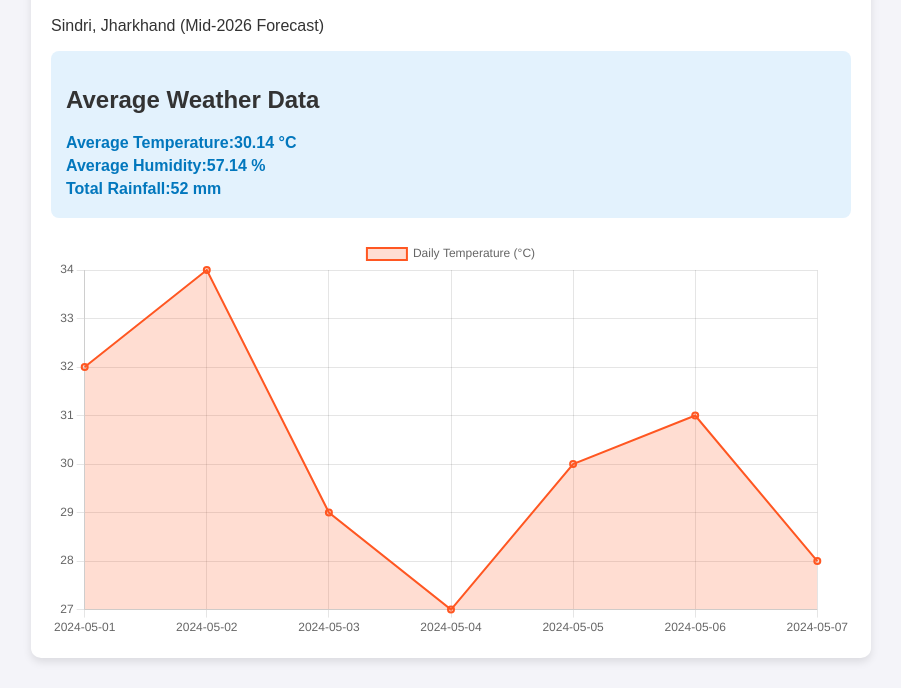
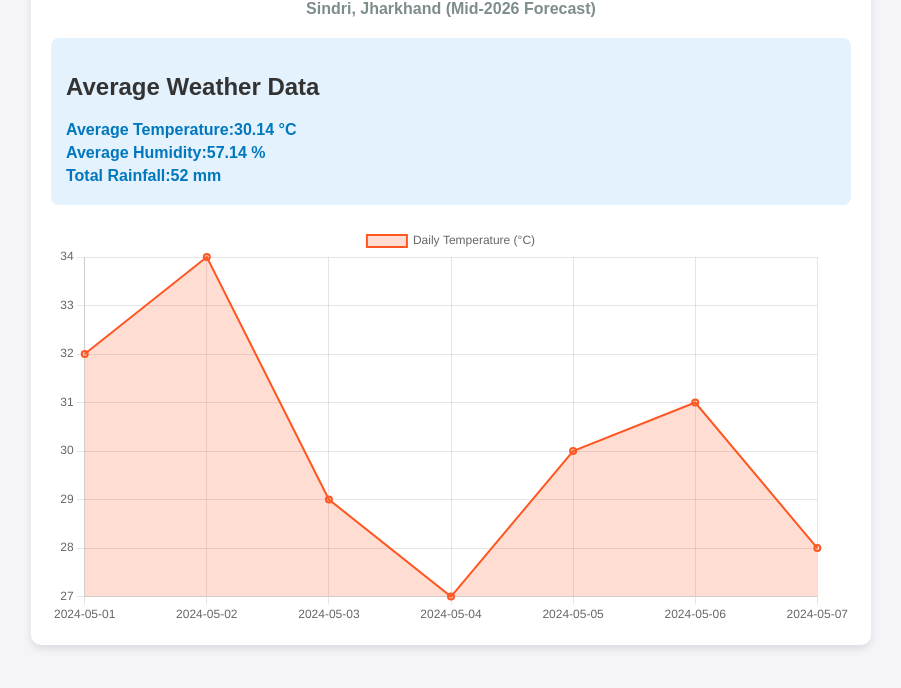
Before and after one commit to amankumar-013/Weather-pattern-analysis-, a plain HTML site: page index.html in a window 1280 px wide. Shown: the part 112-800 px from the top of the page, without its empty margins (189-1090 px from the left). Drawn offline with nearby package versions, Linux system fonts and the light colour scheme.

Commit message:
Refactor CSS styles for layout and headings

```diff
--- a/style.css
+++ b/style.css
@@ -7,7 +7,7 @@ body {
 
 .container {
     max-width: 800px;
-    margin: 0 auto; /* Centers the box on the screen */
+    margin: 0 auto;
     background: white;
     padding: 20px;
     border-radius: 10px;
@@ -17,10 +17,19 @@ body {
 h1 {
     text-align: center;
     color: #2c3e50;
+    margin-bottom: 5px;
+}
+
+.location-subtitle {
+    text-align: center;
+    color: #7f8c8d;
+    font-weight: bold;
+    margin-top: 0;
+    margin-bottom: 20px;
 }
 
 .summary-box {
-    background-color: #e3f2fd; /* Light blue background */
+    background-color: #e3f2fd;
     padding: 15px;
     border-radius: 8px;
     margin-bottom: 20px;
@@ -35,4 +44,5 @@ h1 {
 
 .chart-container {
     margin-top: 20px;
+}    margin-top: 20px;
 }
```
